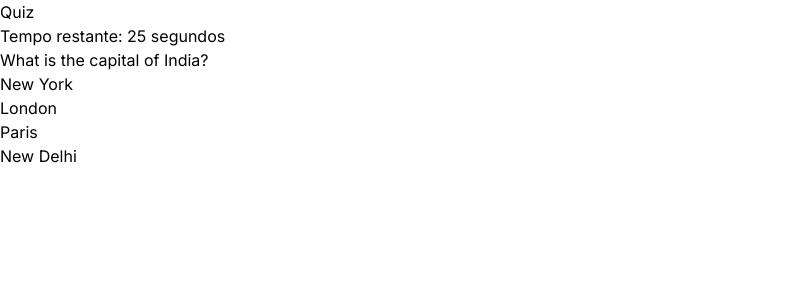
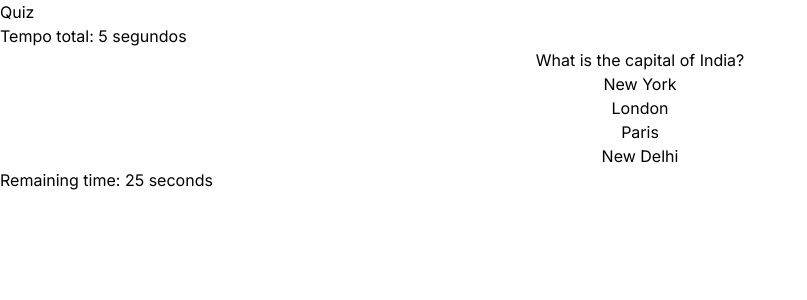
Before and after one commit to douglas-yokomizo/quiz-with-dashboard, a Next.js app: page /quiz in a window 1280 px wide. Shown: the top 300 px of the page, without its empty margins (0-807 px from the left). Built offline with nearby package versions, Linux system fonts and the light colour scheme.

Commit message:
feat: add `ResultPage` component to display quiz results
The ResultPage component is added to display the quiz results. It shows the number of correct answers, total time spent, start time, end time, and details of the answers. Additionally, a link to the signup page is included.

```diff
--- a/src/app/quiz/page.tsx
+++ b/src/app/quiz/page.tsx
@@ -1,103 +1,140 @@
 "use client";
-import React, { useEffect, useState } from "react";
+
+import React, { useCallback, useEffect, useState } from "react";
+import { useRouter } from "next/navigation";
 import { questions } from "../data/questions";
-import { useRouter } from "next/navigation";
+import { supabase } from "../lib/supabase";
 import { useQuiz } from "../contexts/QuizContext";
+
+type Question = {
+  question: string;
+  answer: string;
+  options: string[];
+};
 
 const QuizPage = () => {
   const router = useRouter();
-  const [perguntasAleatorias, setPerguntasAleatorias] = useState<
-    { question: string; options: string[]; answer: string }[]
-  >([]);
-  const [indiceAtual, setIndiceAtual] = useState(0);
-  const [tempoRestante, setTempoRestante] = useState(30);
-  const [respostaSelecionada, setRespostaSelecionada] = useState<string | null>(
-    null
-  );
-  const [respostaCorreta, setRespostaCorreta] = useState<boolean | null>(null);
-  const [tempoTotal, setTempoTotal] = useState(0);
-  const { updateQuizState } = useQuiz();
+  const [randomQuestions, setRandomQuestions] = useState<Question[]>([]);
+  const [currentIndex, setCurrentIndex] = useState(0);
+  const [remainingTime, setRemainingTime] = useState(30);
+  const [totalTime, setTotalTime] = useState(0);
+  const [selectedAnswer, setSelectedAnswer] = useState<string | null>(null);
+  const [isCorrectAnswer, setIsCorrectAnswer] = useState<boolean | null>(null);
+  const [quizStartTime, setQuizStartTime] = useState<number>(Date.now());
+  const {
+    addCorrectAnswer,
+    addWrongAnswer,
+    addTimeSpent,
+    setEndTime,
+    setStartTime,
+    addAnswerDetail,
+  } = useQuiz();
 
   useEffect(() => {
-    // Inicia o cronômetro para registrar o tempo total
-    const cronometro = setInterval(() => {
-      setTempoTotal((prevTempo) => prevTempo + 1);
-    }, 1000);
-
-    // Seleção aleatória de 5 perguntas
-    const perguntasEmbaralhadas = questions
+    const shuffledQuestions = questions
       .sort(() => 0.5 - Math.random())
       .slice(0, 5);
-    setPerguntasAleatorias(perguntasEmbaralhadas);
+    setRandomQuestions(shuffledQuestions);
+    setQuizStartTime(Date.now());
+    const interval = setInterval(() => {
+      setTotalTime((prevTotalTime) => prevTotalTime + 1);
+    }, 1000);
+    return () => clearInterval(interval);
+  }, []);
 
-    // Timer de 30 segundos para cada pergunta
-    const intervalo = setInterval(() => {
-      setTempoRestante((prevTempo) => {
-        if (prevTempo === 1) {
-          clearInterval(intervalo);
-          handleNextQuestion();
-        }
-        return prevTempo - 1;
-      });
-    }, 1000);
+  useEffect(() => {
+    // Definir startTime quando o quiz começa
+    setStartTime(new Date());
 
     return () => {
-      clearInterval(intervalo);
-      clearInterval(cronometro);
+      // Definir endTime quando o componente é desmontado, o que pode indicar o fim do quiz
+      setEndTime(new Date());
     };
   }, []);
 
-  const handleNextQuestion = () => {
-    if (indiceAtual + 1 < perguntasAleatorias.length) {
-      setIndiceAtual(indiceAtual + 1);
+  const handleNextQuestion = useCallback(async () => {
+    if (selectedAnswer !== null && isCorrectAnswer !== null) {
+      const detail = {
+        questionId: randomQuestions[currentIndex].question, // Supondo que cada pergunta tenha um identificador único
+        isCorrect: isCorrectAnswer,
+        selectedOption: selectedAnswer,
+      };
+      addAnswerDetail(detail);
+    }
+    if (currentIndex + 1 < randomQuestions.length) {
+      setCurrentIndex(currentIndex + 1);
+      setRemainingTime(-1);
+      setTimeout(() => {
+        setRemainingTime(30);
+      }, 0);
+      setSelectedAnswer(null);
+      setIsCorrectAnswer(null);
     } else {
-      // Finaliza o quiz e redireciona para a tela de resultados
+      // Finish the quiz and redirect to the result screen
+      const timeSpent = Math.floor((Date.now() - quizStartTime) / 1000);
+      addTimeSpent(timeSpent);
       router.push("/result");
     }
-    setTempoRestante(30);
-    setRespostaSelecionada(null);
-    setRespostaCorreta(null);
-    updateQuizState(0, 30); // Atualiza o tempo total gasto
+  }, [
+    currentIndex,
+    randomQuestions,
+    selectedAnswer,
+    isCorrectAnswer,
+    addAnswerDetail,
+    router,
+  ]);
+
+  useEffect(() => {
+    const timer = setTimeout(() => {
+      if (remainingTime > 0) {
+        setRemainingTime(remainingTime - 1);
+      } else {
+        handleNextQuestion();
+      }
+    }, 1000);
+    return () => clearTimeout(timer);
+  }, [remainingTime, currentIndex, handleNextQuestion]);
+
+  const handleSelectOption = (option: string) => {
+    setSelectedAnswer(option);
+    if (option === randomQuestions[currentIndex].answer) {
+      addCorrectAnswer();
+      setIsCorrectAnswer(true);
+    } else {
+      addWrongAnswer();
+      setIsCorrectAnswer(false);
+    }
+    setTimeout(() => handleNextQuestion(), 1000); // Wait 1 second before moving to the next question
   };
 
-  const responderPergunta = (opcao: string) => {
-    const isCorrect = perguntasAleatorias[indiceAtual].answer === opcao;
-    setRespostaSelecionada(opcao);
-    setRespostaCorreta(isCorrect);
-    updateQuizState(isCorrect ? 1 : 0, 30 - tempoRestante);
-    setTimeout(handleNextQuestion, 2000); // Espera 2 segundos antes de mudar para a próxima pergunta
-  };
-
-  // Renderização da página do quiz
   return (
     <div>
-      <h2>Quiz</h2>
-      <p>Tempo restante: {tempoRestante} segundos</p>
-      {perguntasAleatorias[indiceAtual] ? (
-        <>
-          <h3>{perguntasAleatorias[indiceAtual].question}</h3>
-          <ul>
-            {perguntasAleatorias[indiceAtual].options.map((opcao) => (
-              <li
-                key={opcao}
-                onClick={() => responderPergunta(opcao)}
-                style={{
-                  cursor: respostaSelecionada ? "not-allowed" : "pointer",
-                  backgroundColor:
-                    respostaSelecionada === opcao
-                      ? respostaCorreta
-                        ? "lightgreen"
-                        : "lightcoral"
-                      : undefined,
-                }}
+      <h1>Quiz</h1>
+      <div>Tempo total: {totalTime} segundos </div>
+      {randomQuestions.length > 0 && (
+        <div>
+          <p className="flex justify-center items-center">
+            {randomQuestions[currentIndex].question}
+          </p>
+          <div className="flex flex-col">
+            {randomQuestions[currentIndex].options.map((option) => (
+              <button
+                key={option}
+                className={`${
+                  selectedAnswer === option
+                    ? isCorrectAnswer
+                      ? "bg-blue-500"
+                      : "bg-red-500"
+                    : ""
+                }`}
+                onClick={() => handleSelectOption(option)}
               >
-                {opcao}
-              </li>
+                {option}
+              </button>
             ))}
-          </ul>
-        </>
-      ) : (
-        <p>Carregando perguntas...</p>
+          </div>
+          <div>Remaining time: {remainingTime} seconds</div>
+        </div>
       )}
     </div>
   );
--- a/src/app/result/page.tsx
+++ b/src/app/result/page.tsx
@@ -1,14 +1,25 @@
 "use client";
+import Link from "next/link";
 import { useQuiz } from "../contexts/QuizContext";
 
 const ResultPage = () => {
-  const { correctAnswers, totalTimeSpent } = useQuiz();
+  const { correctAnswers, totalTimeSpent, startTime, endTime, answerDetails } =
+    useQuiz();
 
   return (
     <div>
       <h2>Resultados do Quiz</h2>
       <p>Respostas corretas: {correctAnswers}</p>
       <p>Tempo total gasto: {totalTimeSpent}</p>
+      <p>Início do Quiz: {startTime?.toLocaleString()}</p>
+      <p>Fim do Quiz: {endTime?.toLocaleString()}</p>
+      <div>
+        <p>Detalhes das respostas:</p>
+        {answerDetails.map((detail, index) => (
+          <p key={index}>{String(detail)}</p>
+        ))}
+      </div>
+      <Link href={"/signup"}>Cadastre-se</Link>
     </div>
   );
 };
--- /dev/null
+++ b/src/app/signup/page.tsx
@@ -0,0 +1,90 @@
+"use client";
+import { useState } from "react";
+import { supabase } from "../lib/supabase";
+import { useQuiz } from "../contexts/QuizContext";
+
+const SignupPage = () => {
+  const [name, setName] = useState("");
+  const [email, setEmail] = useState("");
+  const [loading, setLoading] = useState(false);
+  const [message, setMessage] = useState("");
+
+  const { correctAnswers, totalTimeSpent, startTime, endTime, answerDetails } =
+    useQuiz();
+
+  const handleSignup = async (e: React.FormEvent) => {
+    e.preventDefault();
+    setLoading(true);
+    setMessage("");
+
+    const { data: userData, error } = await supabase
+      .from("users")
+      .insert([{ name, email, score: 0, played_time: 0 }]);
+
+    if (error) {
+      setMessage(`Erro ao cadastrar: ${error.message}`);
+    } else {
+      // Inclua os novos campos na inserção na tabela quiz_results
+      const { data: quizData, error: quizError } = await supabase
+        .from("quiz_results")
+        .insert([
+          {
+            user_id: (userData && userData[0] ? userData[0].id : null) as
+              | number
+              | null,
+            score: correctAnswers, // Ajuste conforme necessário
+            played_time: totalTimeSpent,
+            start_time: startTime, // Adicione o campo start_time
+            end_time: endTime, // Adicione o campo end_time
+            answers_details: answerDetails, // Adicione o campo answers_details
+          },
+        ]);
+
+      if (quizError) {
+        console.error("Erro ao salvar os resultados do quiz", quizError);
+      } else {
+        console.log("Resultados do quiz salvos com sucesso", quizData);
+      }
+
+      setMessage("Cadastro realizado com sucesso!");
+      setName("");
+      setEmail("");
+    }
+
+    setLoading(false);
+  };
+
+  return (
+    <div>
+      <h2>Cadastro</h2>
+      <form onSubmit={handleSignup}>
+        <div>
+          <label htmlFor="name">Nome:</label>
+          <input
+            id="name"
+            type="text"
+            value={name}
+            onChange={(e) => setName(e.target.value)}
+            required
+          />
+        </div>
+        <div>
+          <label htmlFor="email">Email:</label>
+          <input
+            id="email"
+            type="email"
+            value={email}
+            onChange={(e) => setEmail(e.target.value)}
+            required
+          />
+        </div>
+        <button type="submit" disabled={loading}>
+          {loading ? "Cadastrando..." : "Cadastrar"}
+        </button>
+      </form>
+      {message && <p>{message}</p>}
+    </div>
+  );
+};
+
+export default SignupPage;
```
Also changed, not shown: src/app/contexts/QuizContext.tsx (+70 -14 lines).
